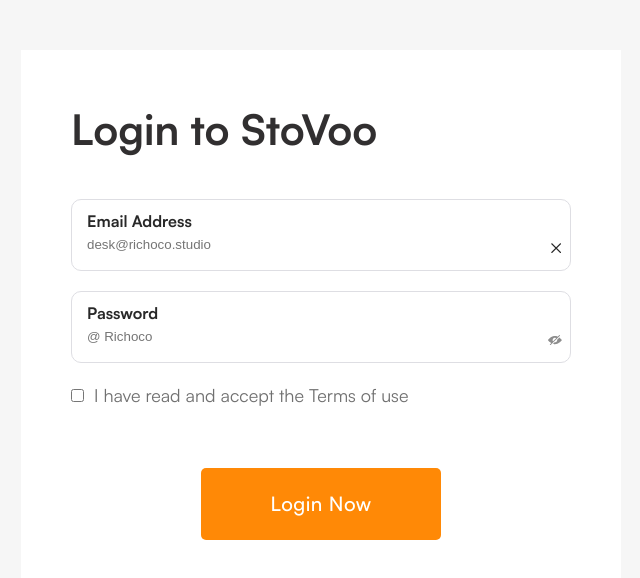
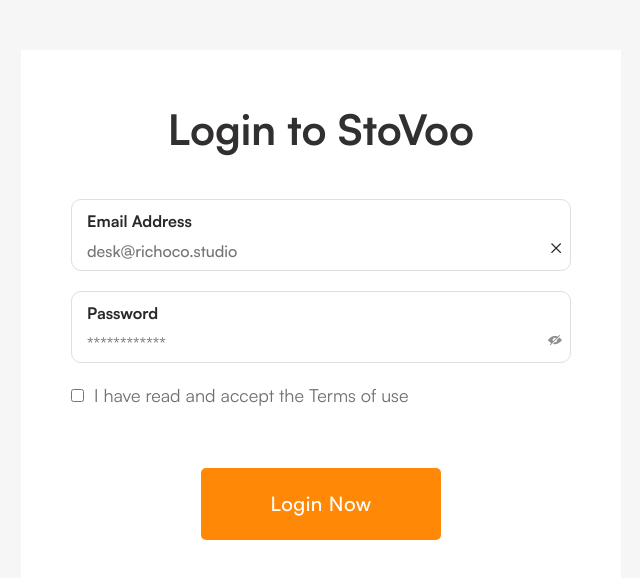
Before and after one commit to harun-r/stovoo, a Vue app: page /login in a window 1280 px wide. Shown: the top 578 px of the page, without its empty margins (319-959 px from the left). Built offline with nearby package versions, Linux system fonts and the light colour scheme.

Commit message:
Comments

```diff
--- a/src/assets/scss/components/_forms.scss
+++ b/src/assets/scss/components/_forms.scss
@@ -17,6 +17,9 @@
     width: 100%;
     border: none;
     background: transparent;
+    font-size: 16px;
+    font-family: $Satoshi-Medium;
+    margin-top: 8px;
     &:focus{
       outline: 0;
     }
--- a/src/assets/scss/components/_header.scss
+++ b/src/assets/scss/components/_header.scss
@@ -71,7 +71,7 @@
           padding: 40px 0;
           transition: border-color 0.3s ease-in-out;
           &:hover,
-          &.router-link-active{
+          &.active{
             border-color: $primary;
           }
         }
--- a/src/assets/scss/layout/_common.scss
+++ b/src/assets/scss/layout/_common.scss
@@ -33,6 +33,7 @@
         object-position: center;
       }
       .video-play{
+        @include size(70px,70px);
         position: absolute;
         left: 50%;
         top: 50%;
@@ -329,10 +330,18 @@
     padding: 30px;
     margin: 0 20px;
     text-align: left;
+    border-radius: 15px;
     @media (max-width: 768px) {
       margin: 0;
     }
-
+    .avatar{
+      width: 90px;
+      height: 90px;
+      margin-bottom: 10px;
+      img{
+        width: 100%;
+      }
+    }
     h3{
       font-size: 18px;
       font-family: $Satoshi-Medium;
@@ -369,7 +378,7 @@
       background-color: transparent;
     }
     .c-accordion__title {
-      padding: 1rem  0;
+      padding: 1.5rem  0;
       font-size: 16px;
       color: $black;
       font-family: $Satoshi-Bold;
@@ -383,7 +392,7 @@
 
 //footer
 .footer{
-  background-color: $black;
+  background-color: #000;
   padding: 100px 0 40px 0;
   text-align: center;
   color: $white;
@@ -412,6 +421,10 @@
         margin: 0 15px;
         text-decoration: none;
         color: $white;
+        width: 150px;
+        img{
+          width: 100%;
+        }
       }
       @media  (max-width: 768px) {
         a{
@@ -445,9 +458,7 @@
       }
     }
     .logo-f{
-      @media  (max-width: 768px) {
-        width: 120px;
-      }
+      width: 150px;
     }
   }
   .footer-inner{
@@ -455,6 +466,10 @@
     display: flex;
     align-items: center;
     justify-content: space-between;
+    @media (min-width: 991px) {
+      max-width: 70%;
+      margin: 40px auto auto auto;
+    }
     a{
       display: inline-block;
       text-decoration: none;
@@ -468,6 +483,7 @@
 .form-box{
   .head{
     margin-bottom: 40px;
+    text-align: center;
     h3{
       @include font-size(42);
       font-family: $Satoshi-Bold;
@@ -494,6 +510,7 @@
   a{
     text-decoration: none;
     font-family: $Satoshi-Bold;
+    color:$black
   }
 }
 .create-account{
--- a/src/components/Questions/Questions.vue
+++ b/src/components/Questions/Questions.vue
@@ -40,14 +40,6 @@
         {
           content: 'some other content',
           title: 'What is StoVoo'
-        },
-        {
-          content: 'some other content',
-          title: 'What is StoVoo'
-        },
-        {
-          content: 'some other content',
-          title: 'What is StoVoo'
         }
       ]
     }
--- a/src/pages/Login.vue
+++ b/src/pages/Login.vue
@@ -16,7 +16,7 @@
           <div class="form-input">
             <label>Password</label>
             <span class="icon"><img src="@/assets/images/hidden.png" alt="icon"></span>
-            <input type="text" placeholder="@ Richoco">
+            <input type="text" placeholder="************">
           </div>
           <div class="checkbox-wrap">
             <input id="checkbox" type="checkbox">
--- a/src/pages/VerifyNumber.vue
+++ b/src/pages/VerifyNumber.vue
@@ -145,12 +145,12 @@
           <div class="form-input">
             <label>Password</label>
             <span class="icon"><img src="@/assets/images/hidden.png" alt="icon"></span>
-            <input type="text" placeholder="@ Richoco">
+            <input type="text" placeholder="************">
           </div>
           <div class="form-input">
             <label>Confirm password</label>
             <span class="icon"><img src="@/assets/images/hidden.png" alt="icon"></span>
-            <input type="text" placeholder="@ Richoco">
+            <input type="text" placeholder="************">
           </div>
           <div class="checkbox-wrap">
             <input id="checkbox" type="checkbox">
```
